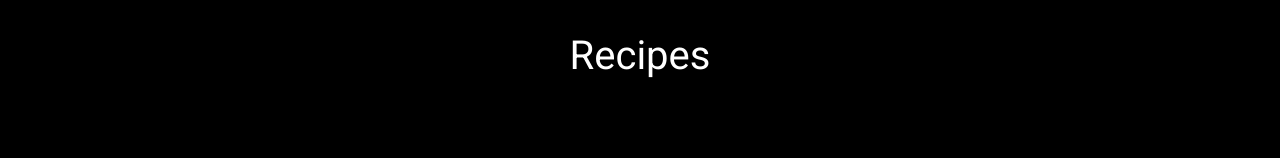
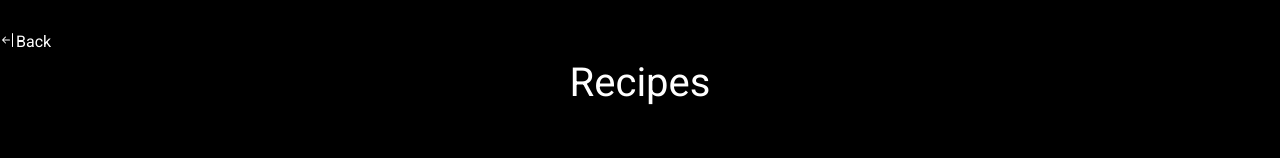
Before and after one commit to ondrejhonus/blog, a plain HTML site: page Recipes/index.html in a window 1280 px wide. Shown: the top 158 px of the page. Drawn offline with Linux system fonts and the light colour scheme; files whose address does not match are found by name.

Commit message:
2.2 - Back button

```diff
--- a/Recipes/index.html
+++ b/Recipes/index.html
@@ -12,6 +12,14 @@
   <link href='https://fonts.googleapis.com/css?family=Roboto' rel='stylesheet'>
 </head>
 <body>
+    <header>
+        <div class="back-button">
+            <svg xmlns="http://www.w3.org/2000/svg" width="16" height="16" fill="currentColor" class="bi bi-arrow-bar-left" viewBox="0 0 16 16">
+                <path fill-rule="evenodd" d="M12.5 15a.5.5 0 0 1-.5-.5v-13a.5.5 0 0 1 1 0v13a.5.5 0 0 1-.5.5ZM10 8a.5.5 0 0 1-.5.5H3.707l2.147 2.146a.5.5 0 0 1-.708.708l-3-3a.5.5 0 0 1 0-.708l3-3a.5.5 0 1 1 .708.708L3.707 7.5H9.5a.5.5 0 0 1 .5.5Z"/>
+              </svg><h6><a href="../">Back</a></h6>
+            </div>
+    </header>
+    <main>
 <h1>Recipes</h1>
 <div class="recipes">
     <div class="card col-md-4">
@@ -59,6 +67,7 @@
         </div>
     </div>
 </div>
+</main>
 <footer>
     <p class="text-white">&copy; 2023 - Ondřej Honus</p>
   </footer>
```
